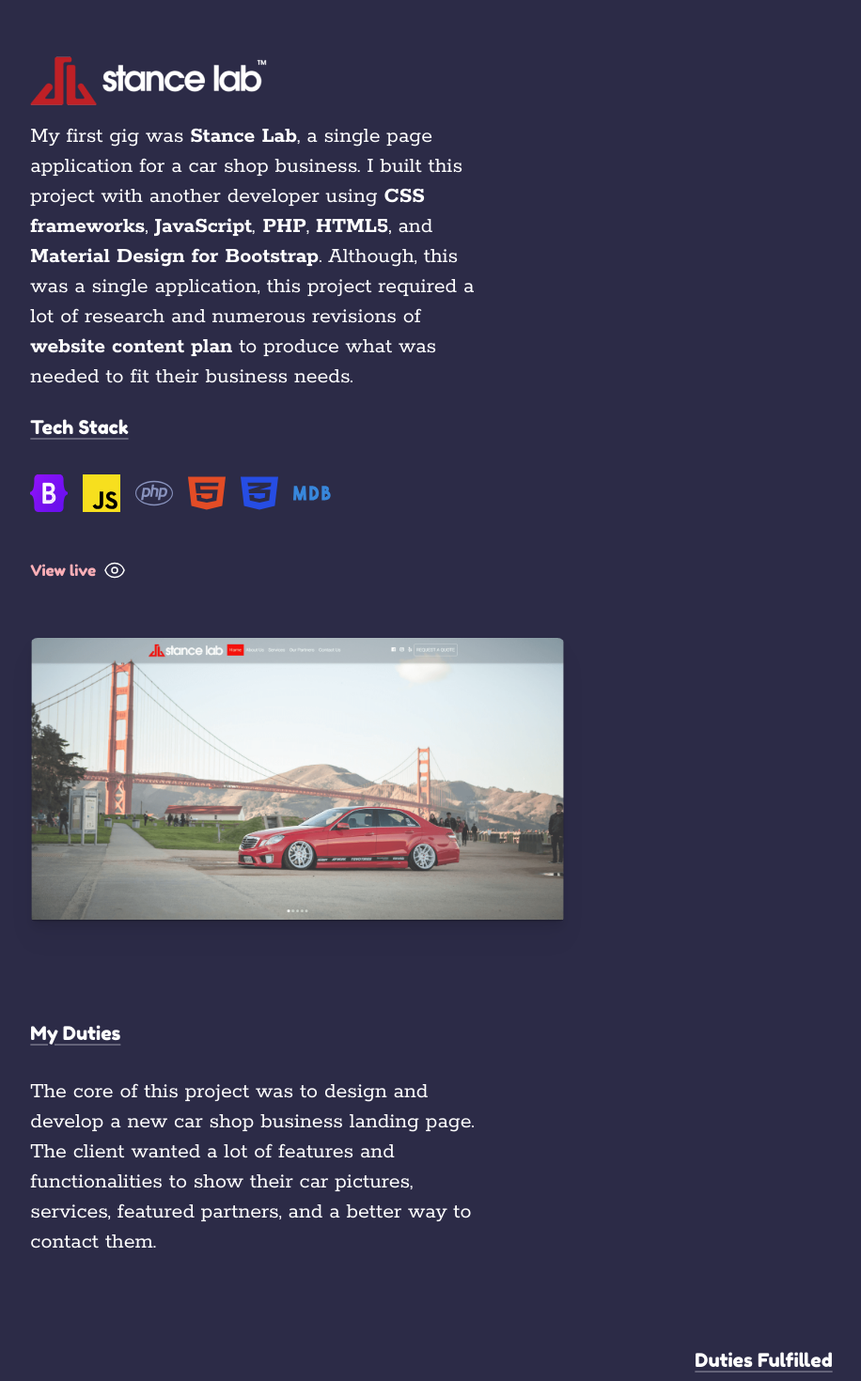
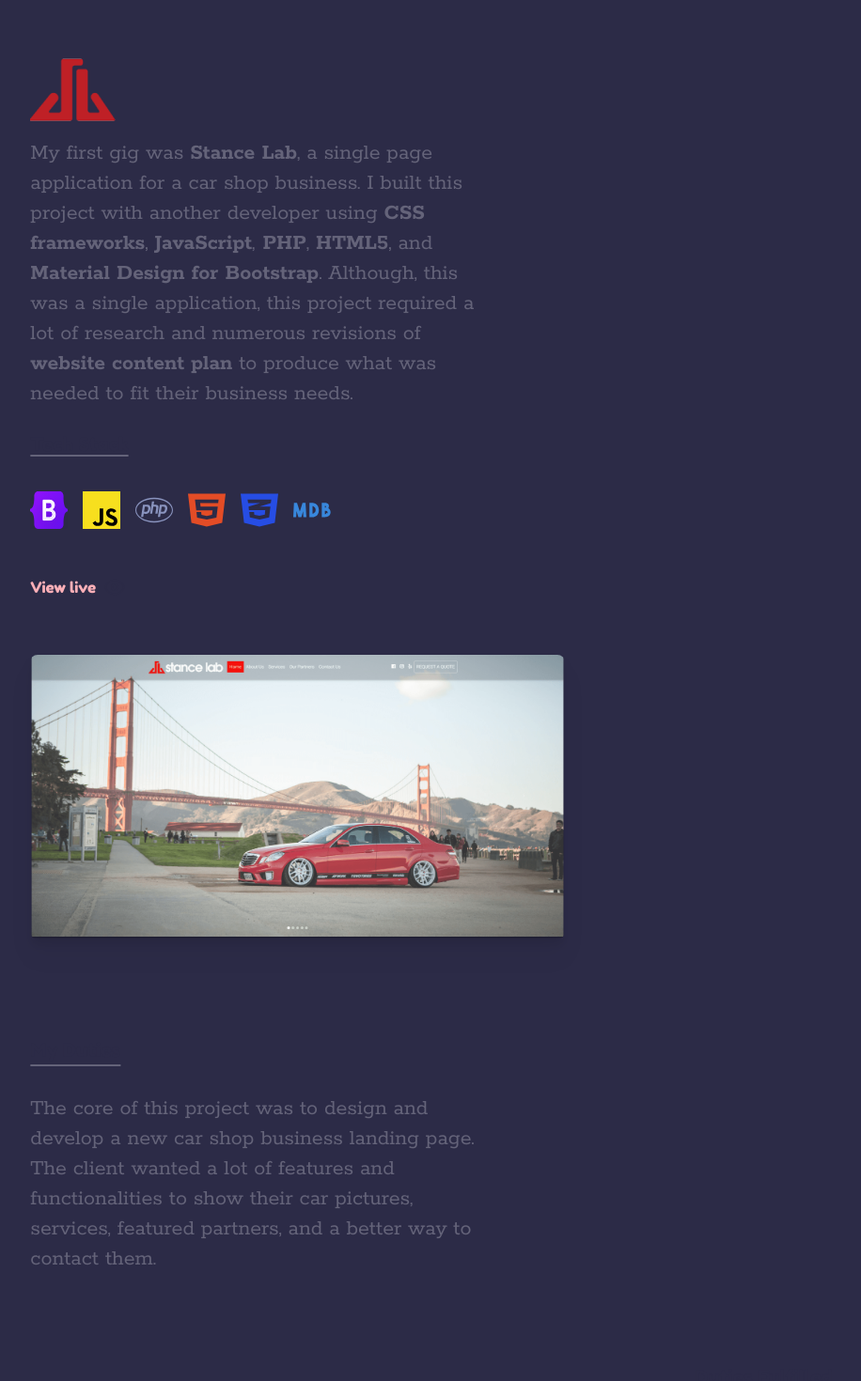
Before and after one commit to FengDenny/Portfolio_2023, a React (Vite) app: page /stancelab in a window 1280 px wide. Shown: the part 260-1730 px from the top of the page at 94% size, without its empty margins (181-1097 px from the left). Built offline with nearby package versions, Linux system fonts and the light colour scheme.

Commit message:
Added light theme image prop for light theme logos

```diff
--- a/src/pages/Home/Projects/ProjectInfoTemplate.tsx
+++ b/src/pages/Home/Projects/ProjectInfoTemplate.tsx
@@ -1,8 +1,10 @@
 import { useState } from "react";
 import { NavLink } from "react-router-dom";
 import { view_projects } from "@/Model/view_projects";
+import { useTheme } from "@/components/helper/ThemeContext";
 type Props = {
   imgLogo: string;
+  imgLightLogo?: string;
   liveURL: string;
   heroImg: string;
   note?: string;
@@ -28,6 +30,7 @@ const ProjectInfoTemplate = ({
   imgSnippets,
   stackLogo,
   imgLogo,
+  imgLightLogo,
   liveURL,
   dutiesDescription,
   dutyFulfilledDescription,
@@ -43,7 +46,9 @@ const ProjectInfoTemplate = ({
   >(view_projects);
 
   const tabLabelUnderline =
-    "bg-zeroThree  bg-0-100  bg-no-repeat  hover:bg-OneHund3Pixel hover:bg-gradient-white hover:transition-bgSize5sEaseInOut delay-75 duration-75 transition-all";
+    "bg-zeroThree  bg-0-100  bg-no-repeat  hover:bg-OneHund3Pixel hover:dark:bg-gradient-white hover:bg-gradient-lightPink hover:transition-bgSize5sEaseInOut delay-75 duration-75 transition-all";
+
+  const { theme } = useTheme();
   const viewIcon = (
     <svg
       xmlns="http://www.w3.org/2000/svg"
@@ -73,12 +78,24 @@ const ProjectInfoTemplate = ({
    sm:flex-row"
     >
       <div>
-        <img src={imgLogo} alt="logo" className="relative top-20 xs:mx-auto" />
-        <p className="description-text relative   mt-24 w-5/6  text-xl xs:mx-auto sm:text-2xl md:w-7/12">
+        {theme ? (
+          <img
+            src={imgLogo}
+            alt="logo"
+            className="relative top-20 xs:mx-auto"
+          />
+        ) : (
+          <img
+            src={imgLightLogo}
+            alt="logo"
+            className="relative top-20 xs:mx-auto"
+          />
+        )}
+        <p className="description-text relative   mt-24 w-5/6  text-xl text-color-description dark:text-color-white   xs:mx-auto sm:text-2xl md:w-7/12">
           {projectDescription}
         </p>
         <div className="xs:mx-auto xs:w-32">
-          <h2 className="mt-6 text-xl text-color-white underline decoration-color-description underline-offset-4">
+          <h2 className="mt-6 text-xl text-primary-100 underline decoration-color-description underline-offset-4 dark:text-color-white">
             Tech Stack
           </h2>
           <div className="mt-8  inline-grid w-24 grid-cols-2 gap-4 sm:w-36 sm:grid-cols-3 md:w-80 md:grid-cols-6">
@@ -103,7 +120,9 @@ const ProjectInfoTemplate = ({
             >
               View live
             </a>
-            <span className="ml-2 text-color-white">{viewIcon}</span>
+            <span className="ml-2 text-primary-100 dark:text-color-white">
+              {viewIcon}
+            </span>
           </div>
           <span className="description-text font-italic font-bold italic text-color-description">
             {note}
@@ -118,18 +137,18 @@ const ProjectInfoTemplate = ({
         </div>
         <div className="flex flex-row  flex-wrap py-10  xs:flex-col md:justify-between">
           <div>
-            <h2 className="mt-6 text-xl text-color-white underline decoration-color-description underline-offset-4 xs:mx-auto xs:w-32">
+            <h2 className="mt-6 text-xl text-primary-100 underline decoration-color-description underline-offset-8 dark:text-color-white   xs:mx-auto xs:w-32">
               My Duties
             </h2>
-            <p className="description-text relative  mt-8 w-5/6  text-xl xs:mx-auto sm:text-2xl md:w-7/12">
+            <p className="description-text relative  mt-8 w-5/6  text-xl text-color-description dark:text-color-white xs:mx-auto sm:text-2xl md:w-7/12  ">
               {dutiesDescription}
             </p>
           </div>
           <div className="flex  flex-col items-end">
-            <h2 className="mt-24 items-start text-xl text-color-white underline decoration-color-description underline-offset-4 xs:mx-auto xs:w-40">
+            <h2 className="mt-24 items-start text-xl text-primary-100 underline decoration-color-description underline-offset-4  dark:text-color-white xs:mx-auto xs:w-40">
               Duties Fulfilled
             </h2>
-            <p className="description-text relative  mt-8 w-5/6  text-xl xs:mx-auto sm:left-9 sm:w-9/12 sm:text-2xl md:w-7/12">
+            <p className="description-text relative  mt-8 w-5/6  text-xl text-color-description dark:text-color-white xs:mx-auto sm:left-9 sm:w-9/12 sm:text-2xl md:w-7/12  ">
               {dutyFulfilledDescription}
             </p>
           </div>
@@ -153,16 +172,16 @@ const ProjectInfoTemplate = ({
         </div>
         <div className="mx-auto mt-10 w-9/12 py-24 md:w-11/12">
           <div className=" flex flex-col items-center">
-            <h2 className="mt-6 flex text-xl text-color-white underline decoration-color-description underline-offset-4 xs:w-48 xs:items-center">
+            <h2 className="mt-6 flex text-xl text-primary-100 underline decoration-color-description underline-offset-8 dark:text-color-white xs:w-48 xs:items-center">
               My Learnings
             </h2>
-            <p className="description-text relative mt-8 ml-8 w-96 text-xl xs:w-80 xs:px-10 xs:text-lg sm:text-2xl md:w-7/12">
+            <p className="description-text relative mt-8 ml-8 w-96 text-xl text-color-description dark:text-color-white xs:w-80 xs:px-10 xs:text-lg sm:text-2xl md:w-7/12  ">
               {learningDescription}
             </p>
           </div>
         </div>
         <div className="py-10 ">
-          <h2 className="underline decoration-color-description underline-offset-4">
+          <h2 className="text-color-description underline decoration-color-description underline-offset-4 dark:text-color-white  ">
             View Projects
           </h2>
           <ul className="mt-5 ">
@@ -176,7 +195,7 @@ const ProjectInfoTemplate = ({
                     className={({ isActive }) =>
                       isActive
                         ? "text-primary-pink"
-                        : `${tabLabelUnderline} hover:text-primary-pink-hover`
+                        : `${tabLabelUnderline}  text-primary-300 hover:text-primary-pink-hover dark:text-color-description  hover:dark:text-primary-pink-hover  `
                     }
                   >
                     {project}
@@ -187,7 +206,7 @@ const ProjectInfoTemplate = ({
           </ul>
         </div>
         <div className="py-5  ">
-          <h2 className="underline decoration-color-description underline-offset-4">
+          <h2 className="text-color-description underline decoration-color-description underline-offset-4  dark:text-color-white">
             Upcoming Project
           </h2>
           <span className="description-text relative top-2 text-lg text-color-description">
```
